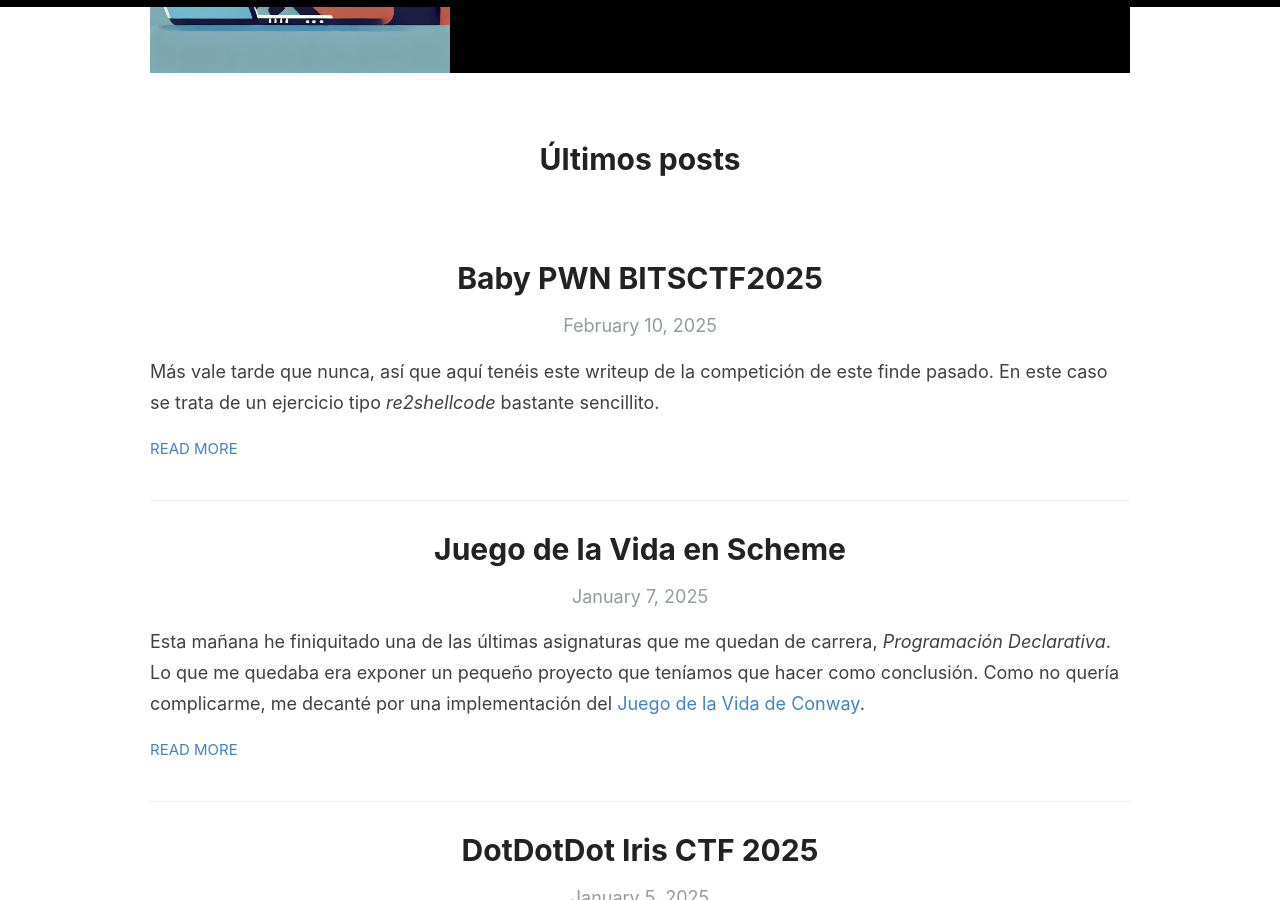
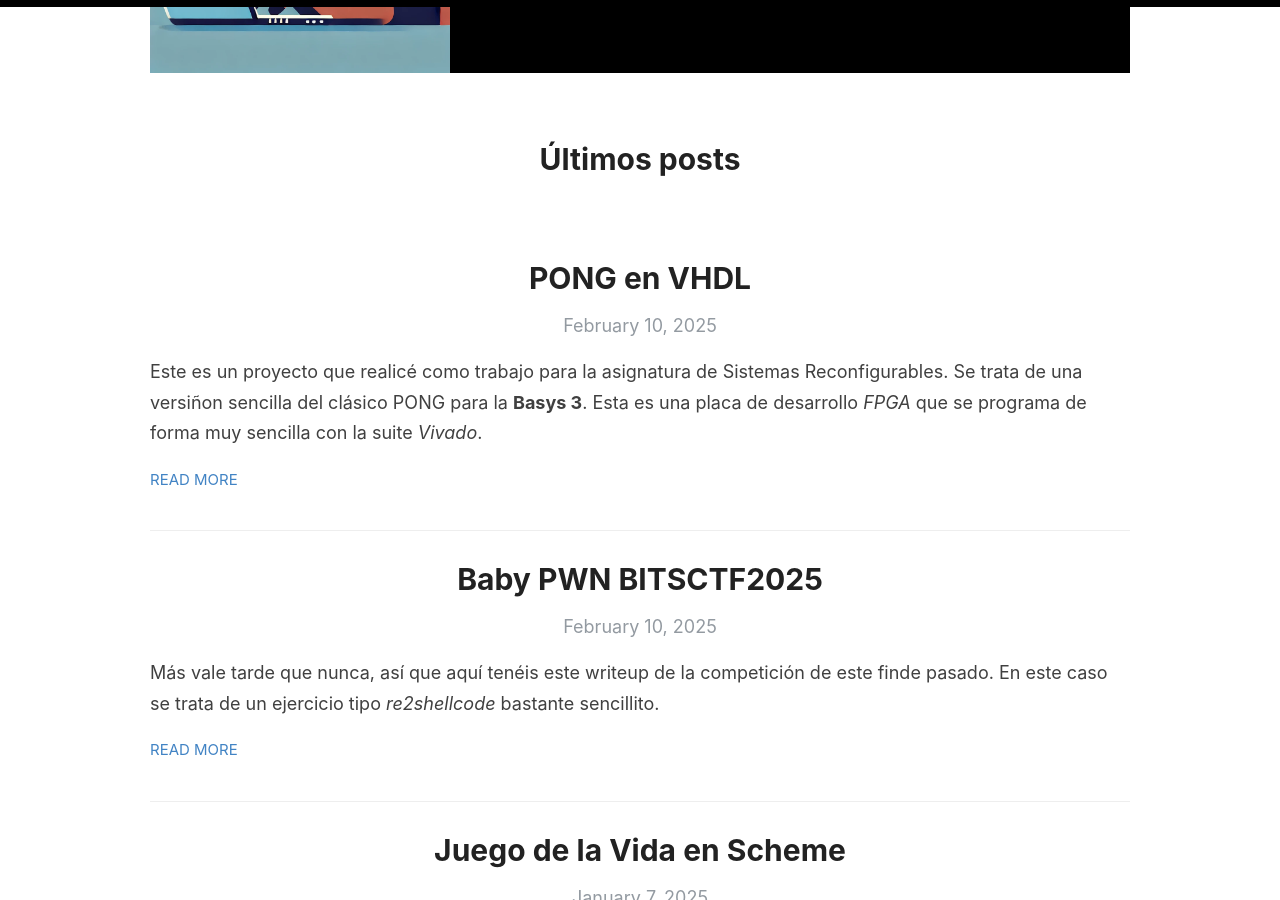
Before and after one commit to naibu3/naibu3.github.io, a Jekyll site: the page built from index.html, in a window 1280 px wide and 900 px high, scrolled down 394 px. Built offline with Jekyll 4.4.1, drawn with Linux system fonts in a browser that asks for light colours; the list of posts is cut into pages by our own code; some of the changed text lies outside the part shown.

Commit message:
Files added and new post

```diff
--- /dev/null
+++ b/_posts/2025-02-10-PONG-en-VHDL.md
@@ -0,0 +1,69 @@
+---
+layout: post
+title: PONG en VHDL
+comments: true
+categories: [Proyectos]
+---
+
+Este es un proyecto que realicé como trabajo para la asignatura de Sistemas Reconfigurables. Se trata de una versiñon sencilla del clásico PONG para la **Basys 3**. Esta es una placa de desarrollo *FPGA* que se programa de forma muy sencilla con la suite *Vivado*.
+
+<br>
+![Image]({{ site.baseurl }}/images/posts/pong/pantalla_titulo.jpg){:width="400px"}
+<br>
+
+Todos los archivos necesarios se encuentran en mi [Github](https://github.com/naibu3/PONG). Además de un manual con información detallada de los módulos.
+
+<br>
+
+---
+
+<br>
+
+# Materiales
+
+Para este proyecto necesitaremos:
+
+1. Una **Basys 3**, una placa FPGA basada en la Xilinx Artix-7.
+2. Para el desarrollo y la programación de la placa utilizaremos la suite de **Vivado** en Windows.
+3. Un módulo de **buzzer pasivo**.
+4. **Monitor con entrada VGA** (y su respectivo cable). En este caso, utilizaremos un monitor de 640x480 px a 60 Hz.
+
+El montaje es tan simple como conectar el cable VGA a la placa ya al monitor, y los pines del buzzer a 3v3, GND y al puerto JB4 de la placa.
+
+<br>
+![Image]({{ site.baseurl }}/images/posts/pong/montaje.jpg){:width="300px"}
+<br>
+
+
+# Programación
+
+Cloneremos el repositorio y añadiremos los archivos a un nuevo proyecto. No olvides añadir el fichero de constantes y asignar `TopModule.vhd` como *Top*. Una vez listo, generamos el *Bitstream* y programamos la placa.
+
+# Cómo jugar
+
+Antes de empezar, podemos ajustar la dificultad con los switches 14 y 15:
+
+<br>
+![Image]({{ site.baseurl }}/images/posts/pong/switches.jpg){:height="200px"}
+<div style="display: flex; justify-content: center; align-items: center;">
+    <img src="/images/posts/pong/facil.jpg" style="height:200px;">
+    <img src="/images/posts/pong/dificil.jpg" style="height:200px;">
+</div>
+<br>
+
+Para iniciar el juego debemos pulsar en el botón central:
+
+<br>
+![Image]({{ site.baseurl }}/images/posts/pong/boton_centro.jpg){:height="200px"}
+<br>
+
+Y nos moveremos con los laterales:
+
+<br>
+<div style="display: flex; justify-content: center; align-items: center;">
+    <img src="/images/posts/pong/boton_izuierda_derecha.jpg" style="height:200px;">
+    <img src="/images/posts/pong/juego.jpg" style="height:200px;">
+</div>
+<br>
+
+Y eso es todo! Si te ha gustado el proyecto, no dudes en seguirme y leer el resto de posts!
```
Also changed, not shown: _posts/2025-01-7-Juego-de-la-Vida-en-Scheme.md (+1 -1 lines), _posts/2025-02-10-Baby-PWN-BITSCTF2025.md (+1 -1 lines), images/posts/pong/boton_centro.jpg (added), images/posts/pong/boton_izuierda_derecha.jpg (added), images/posts/pong/facil.jpg (added), images/posts/pong/juego.jpg (added), images/posts/pong/pantalla_titulo.jpg (added), images/posts/pong/switches.jpg (added), 2 other files.
